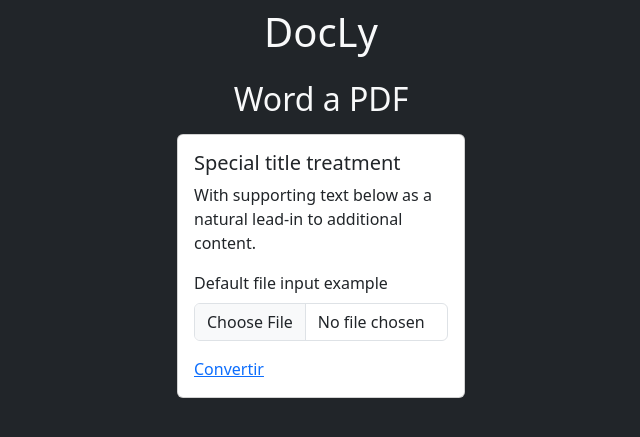
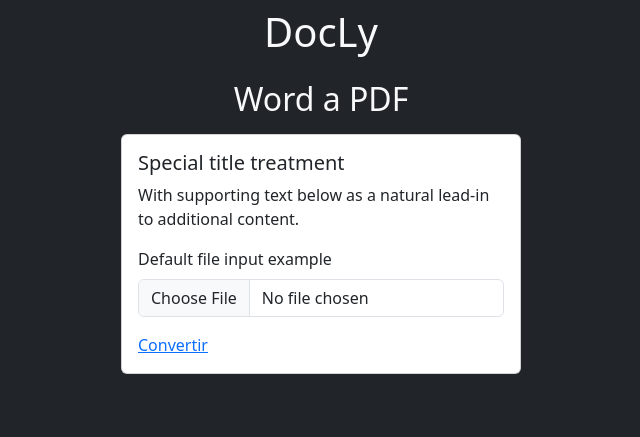
Before and after one commit to seminarioA/BitBrain, a Flask app: page / in a window 1280 px wide. Shown: the top 437 px of the page, without its empty margins (319-959 px from the left). Run offline with Flask 3, Linux system fonts and the light colour scheme.

Commit message:
Mod HTML

```diff
--- a/templates/index.html
+++ b/templates/index.html
@@ -11,7 +11,7 @@
     <h1 class="p-2 text-center">DocLy</h1>
     <h2 class="p-2 text-center">Word a PDF</h2>
     <div class="d-flex justify-content-center">
-        <div class="card" style="width: 18rem;">
+        <div class="card" style="width: 25rem;">
             <div class="card-body">
             <h5 class="card-title">Special title treatment</h5>
             <p class="card-text">With supporting text below as a natural lead-in to additional content.</p>
```
